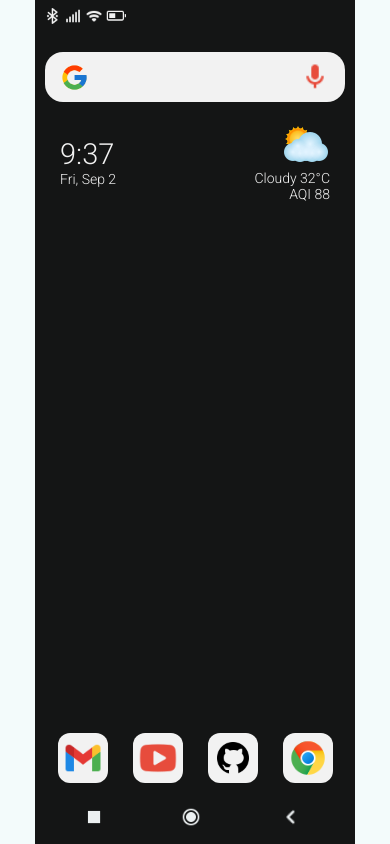
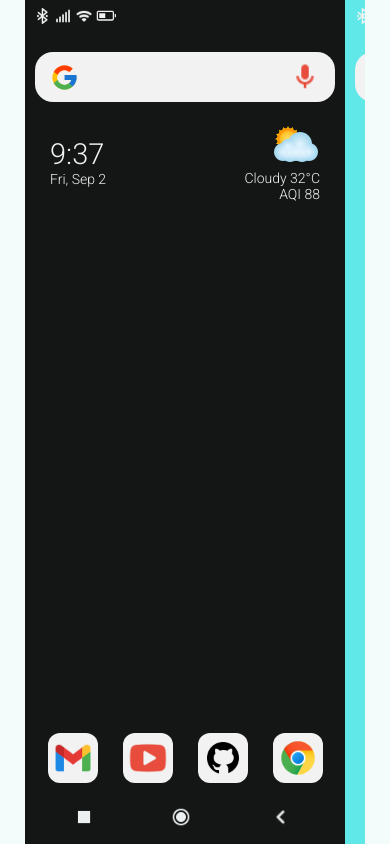
Before and after one commit to anjalidalal/mobile-app, a React (Create React App) app: page / in a window 390 px wide. Built offline with nearby package versions, Linux system fonts and the light colour scheme; a web font is replaced by a local one.

Commit message:
Mobile App

```diff
--- a/src/Style.css
+++ b/src/Style.css
@@ -16,7 +16,7 @@ body {
   margin: auto;
 }
 #root {
-  width: 320px;
+  width: 340px;
   margin: auto;
   height: 100vh;
   display: flex;
@@ -36,7 +36,7 @@ body {
 }
 
 .notifications-shade {
-  width: 320px;
+  width: 340px;
   height: 200px;
   background-color: #f2f2f2;
   transform: translateY(-232px);
```
